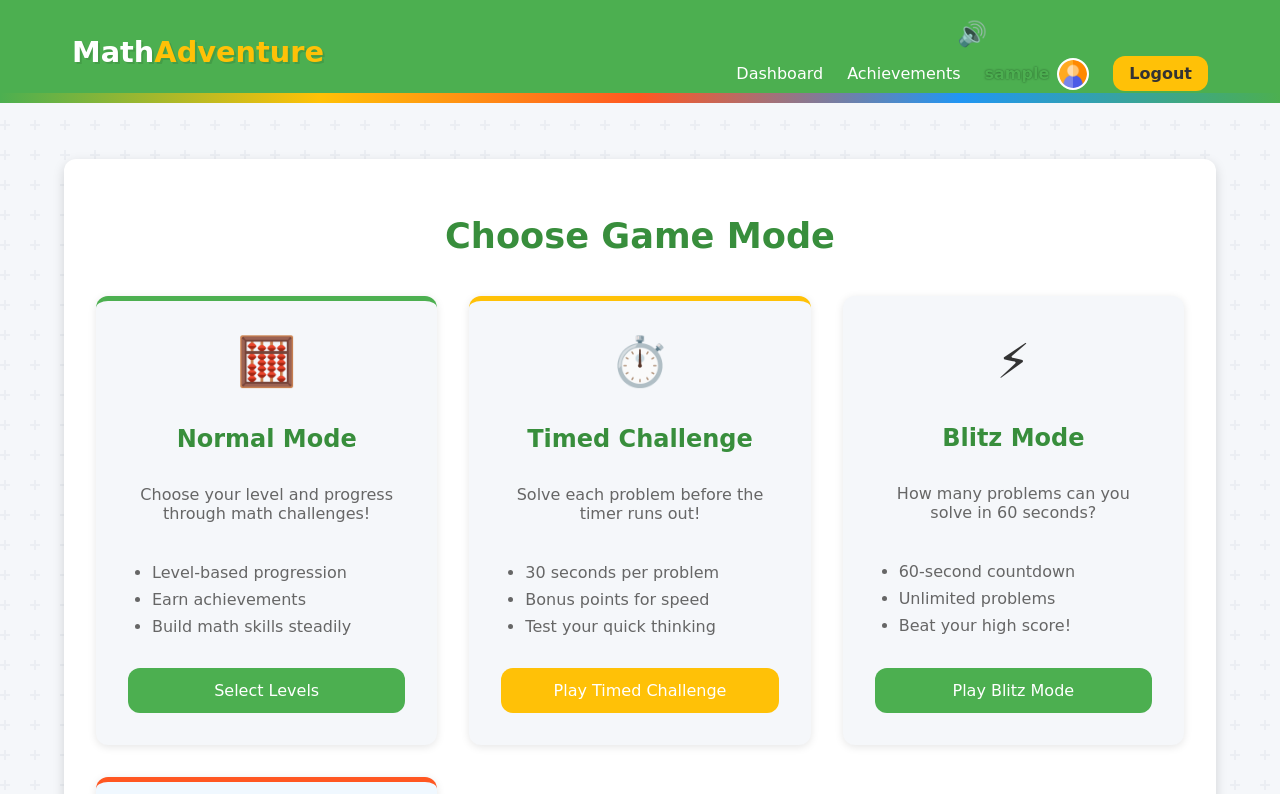
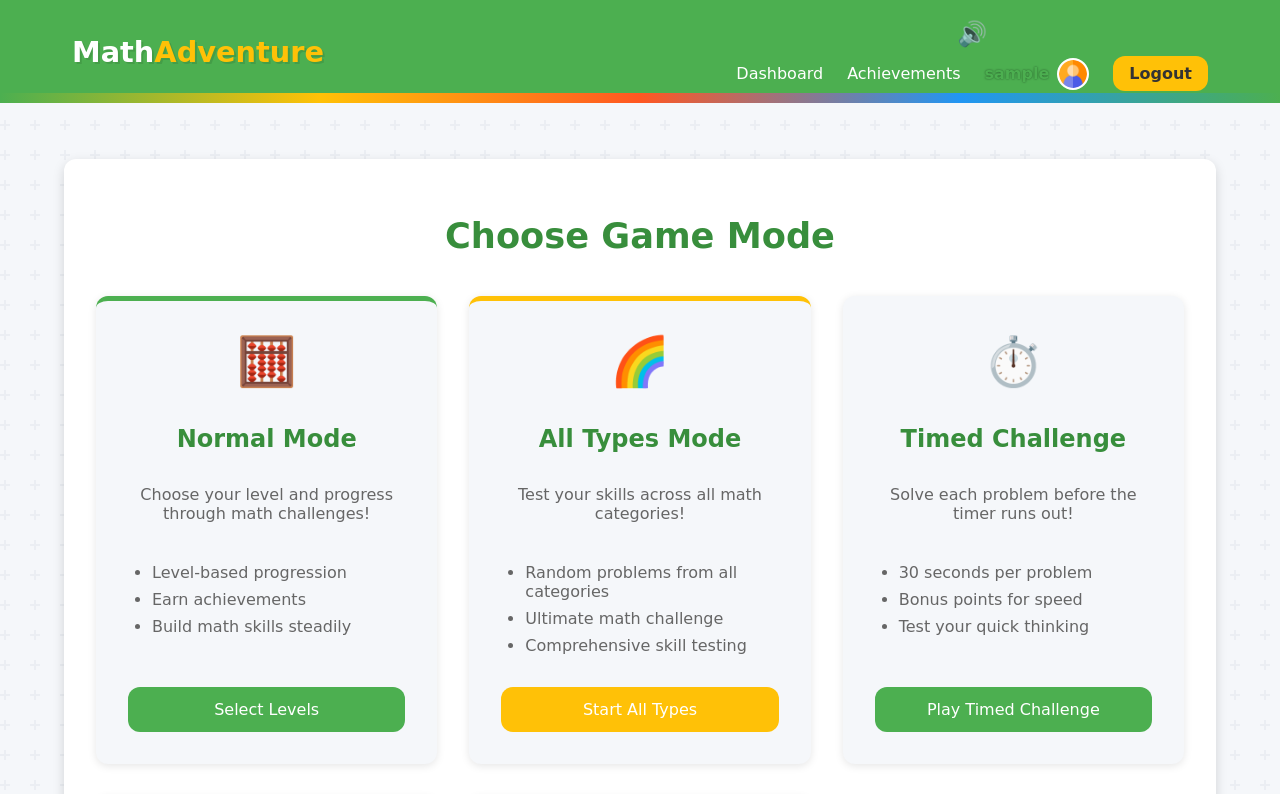
Before and after one commit to karimmenem/math_adventure_game, a React (Create React App) app in the folder client/: page /game-mode in a window 1280 px wide. Shown: the top 794 px of the page. Built offline with nearby package versions, Linux system fonts and the light colour scheme; sample sign-in values are in the browser's storage.

Commit message:
adding more questions

```diff
--- a/client/src/pages/GameModeSelect.js
+++ b/client/src/pages/GameModeSelect.js
@@ -17,7 +17,7 @@ const GameModeSelect = () => {
       return;
     }
 
-    // For other modes, navigate directly to game
+    // Navigate directly to game with selected mode
     navigate(
       `/game?mode=${mode}${
         selectedProblemTypes.length > 0
@@ -59,6 +59,21 @@ const GameModeSelect = () => {
 
         <div
           className="game-mode-card"
+          onClick={() => handleModeSelect("all-types")}
+        >
+          <div className="mode-icon">🌈</div>
+          <h2>All Types Mode</h2>
+          <p>Test your skills across all math categories!</p>
+          <ul className="mode-features">
+            <li>Random problems from all categories</li>
+            <li>Ultimate math challenge</li>
+            <li>Comprehensive skill testing</li>
+          </ul>
+          <button className="mode-select-btn">Start All Types</button>
+        </div>
+
+        <div
+          className="game-mode-card"
           onClick={() => handleModeSelect("timed")}
         >
           <div className="mode-icon">⏱️</div>
@@ -87,6 +102,7 @@ const GameModeSelect = () => {
           <button className="mode-select-btn">Play Blitz Mode</button>
         </div>
 
+        {/* Practice Mode remains the same */}
         <div className="game-mode-card practice-mode">
           <div className="mode-icon">📝</div>
           <h2>Practice Mode</h2>
```
Also changed, not shown: 1 other file (tests, documents, lock files or other folders).
